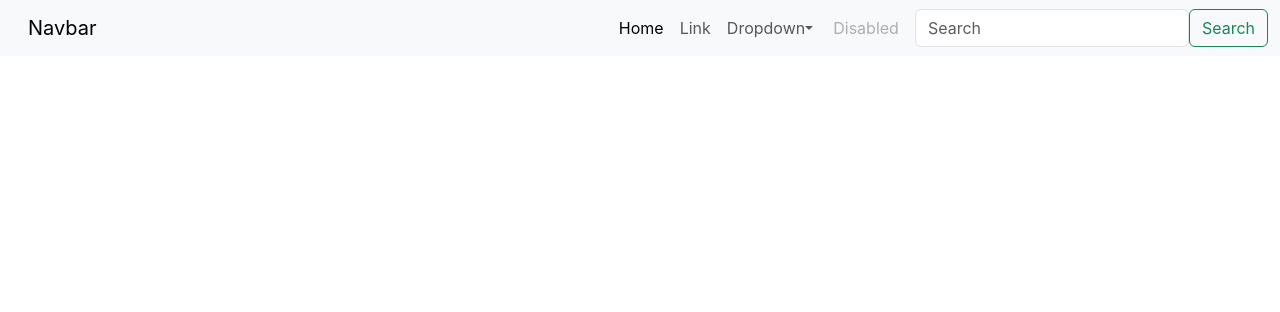
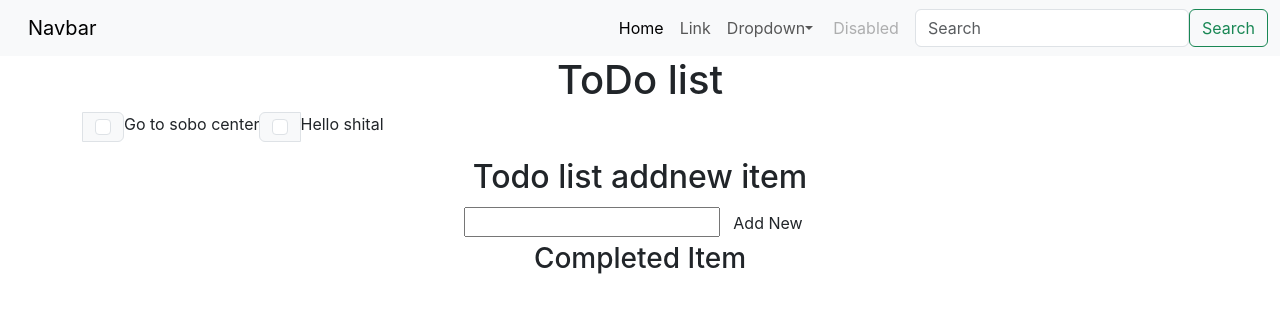
Before and after one commit to ShitalSanepara/todolist, a React (Create React App) app: page / in a window 1280 px wide. Shown: the top 312 px of the page. Built offline with nearby package versions, Linux system fonts and the light colour scheme.

Commit message:
todolistaddnewitem

```diff
--- a/src/App.js
+++ b/src/App.js
@@ -1,12 +1,19 @@
 import logo from './logo.svg';
 import './App.css';
 import Navbar from './components/Navbar';
+import Todolist from './components/Todolist';
+import Todolistaddnewitem from './components/Todolistaddnewitem';
+import Todolistcompleteditem from './components/Todolistcompleteditem';
 
 function App() {
   return (
     <div className="App">
       <Navbar title="todo_list"/>
+      <Todolist/>
+      <Todolistaddnewitem/>
+      <Todolistcompleteditem/>
     </div>
+
   );
 }
 
--- /dev/null
+++ b/src/components/Todolist.jsx
@@ -0,0 +1,29 @@
+import React from "react";
+
+export default function TodoList() {
+  return (
+    <div>
+    <div className="container mb-3">
+      <h1>ToDo list</h1>
+      <div class="input-group mb-3">
+        <div class="input-group-text">
+          <input
+            class="form-check-input mt-0"
+            type="checkbox"
+            value=""
+            aria-label="Checkbox for following text input"
+          />
+        </div>Go to sobo center
+        <div class="input-group-text">
+          <input
+            class="form-check-input mt-0"
+            type="checkbox"
+            value=""
+            aria-label="Checkbox for following text input"
+          />
+        </div>Hello shital
+      </div>
+    </div>
+    </div>
+  );
+}
--- /dev/null
+++ b/src/components/Todolistaddnewitem.jsx
@@ -0,0 +1,16 @@
+import React from 'react'
+
+export default function Todolistaddnewitem() {
+  return (
+    <div className="container">
+      <h2>Todo list addnew item</h2>
+      <div className="e-float-input e-input-group">
+            <input type="text" required={true}/>
+            <span className="e-float-line"/>
+            {/* <label className="e-float-text">Enter Name </label> */}
+            <button type="button" class="btn">Add New</button>
+        </div>
+
+    </div>
+  )
+}
--- /dev/null
+++ b/src/components/Todolistcompleteditem.jsx
@@ -0,0 +1,9 @@
+import React from 'react'
+
+export default function Todolistcompleteditem() {
+  return (
+    <div className="container">
+      <h3>Completed Item</h3>
+    </div>
+  )
+}
```
